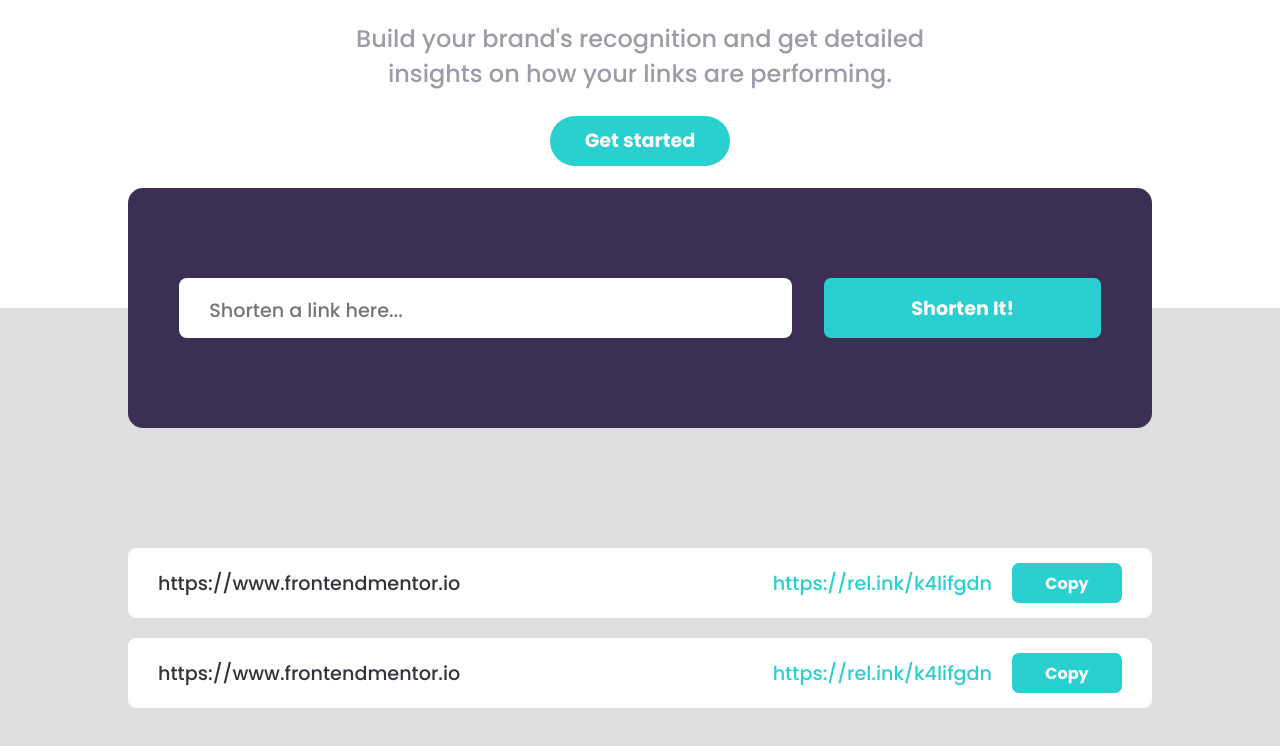
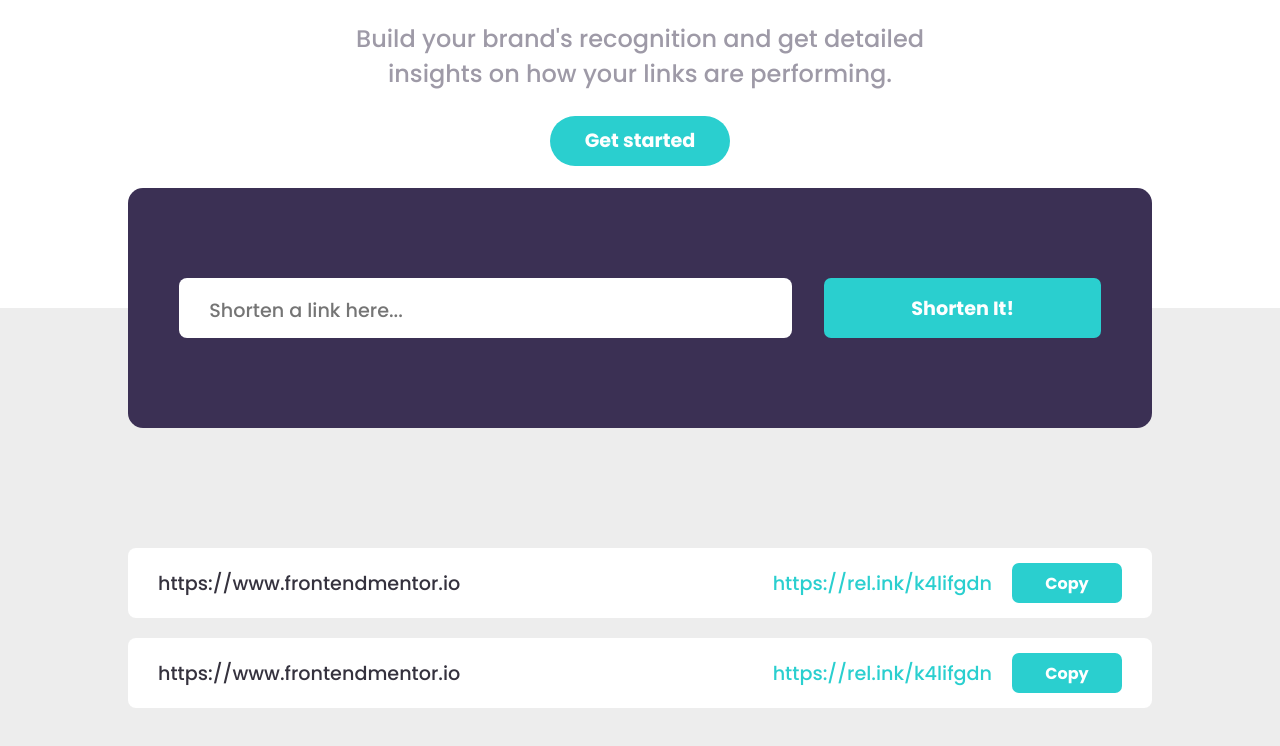
Before and after one commit to llKryptonixll/Shortly-URL-shortening-API, a website: page public/index.html in a window 1280 px wide. Shown: the part 592-1338 px from the top of the page. Drawn offline with nearby package versions, Linux system fonts and the light colour scheme; files that its build step writes are made by us from their sources.

Commit message:
color improved

```diff
--- a/scss/_variables.scss
+++ b/scss/_variables.scss
@@ -5,4 +5,4 @@ $gray: hsl(0, 0%, 75%);
 $grayish-violet: hsl(257, 7%, 63%);
 $very-dark-blue: hsl(255, 11%, 22%);
 $very-dark-violet: hsl(260, 8%, 14%);
-$light-gray: hsl(0, 0%, 87%);
+$light-gray: hsl(0, 0%, 93%);
```
